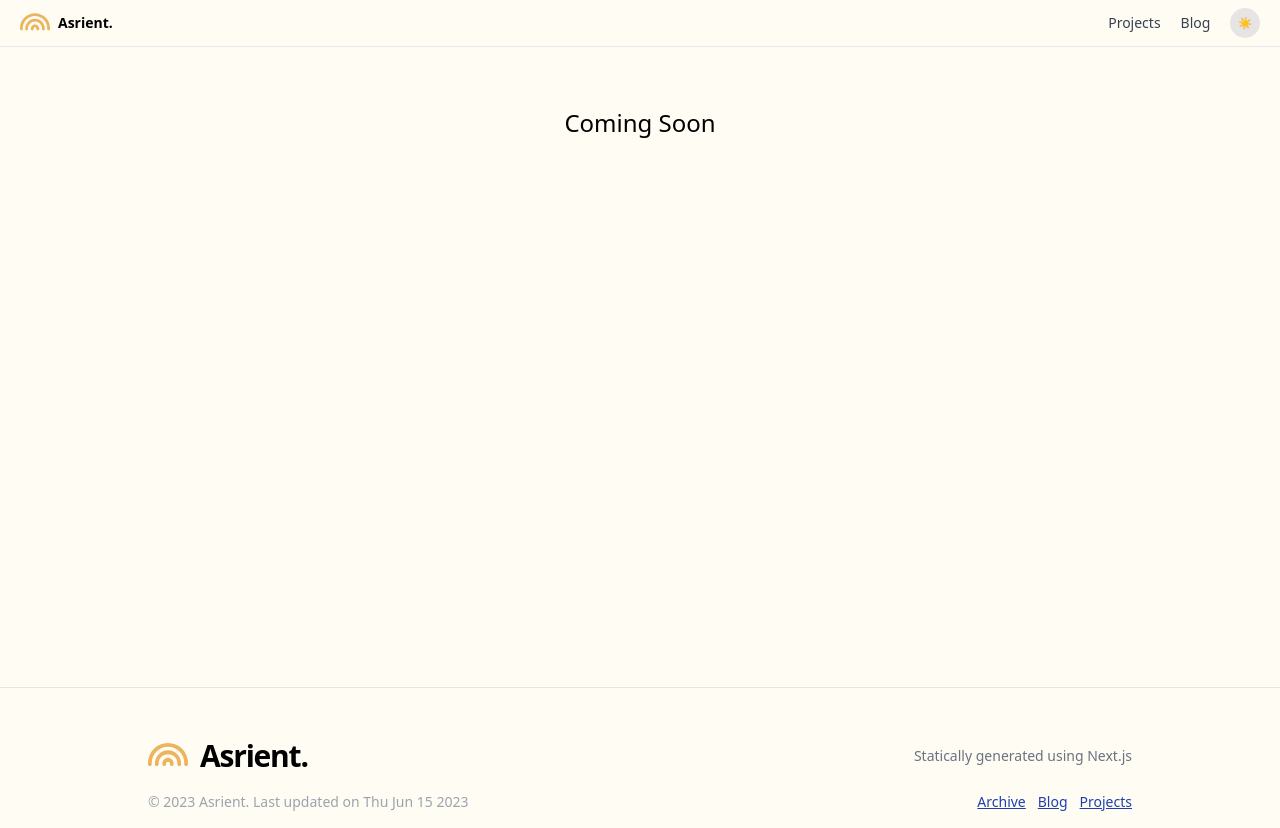
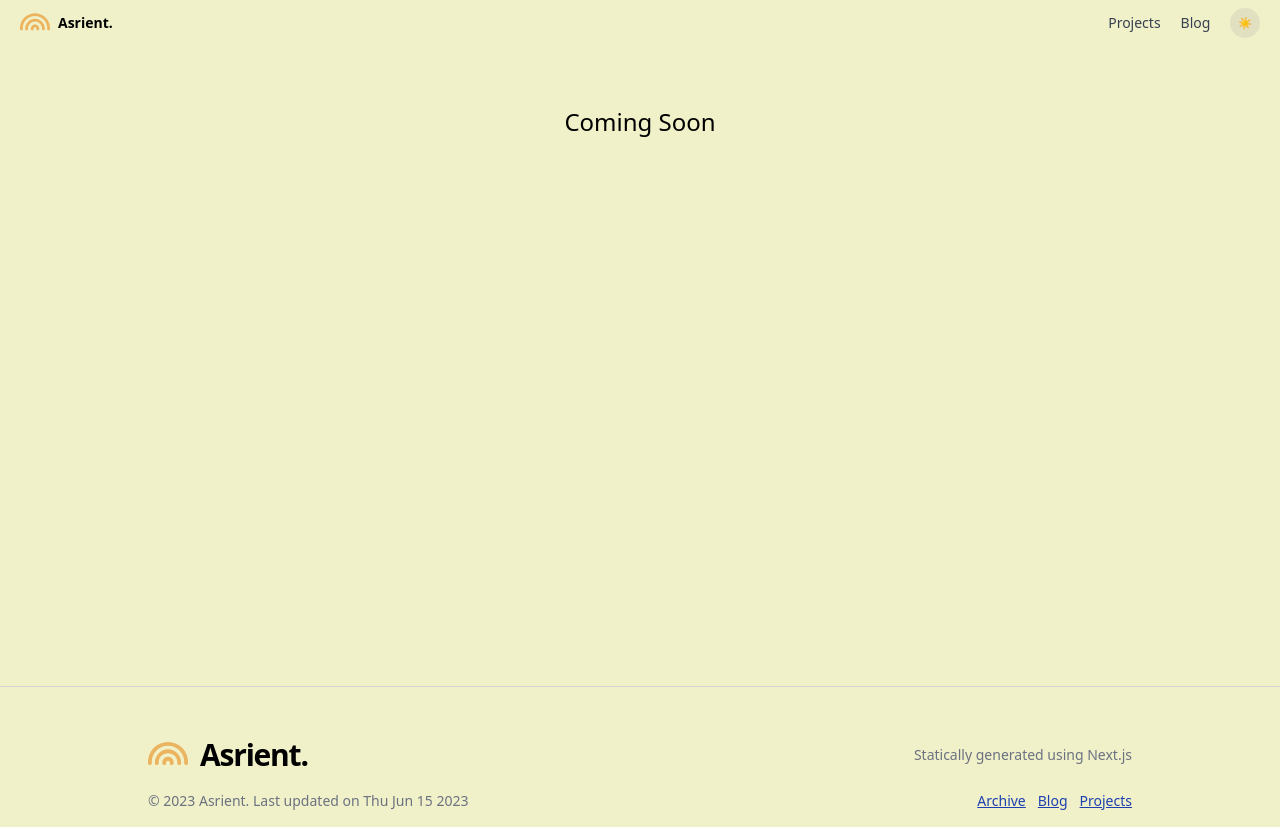
Before and after one commit to asrient/asrient.github.io, a Next.js app: page /blog in a window 1280 px wide. Built offline with nearby package versions, Linux system fonts and the light colour scheme.

Commit message:
update colors, fonts

```diff
--- a/components/dark-mode-toggle.tsx
+++ b/components/dark-mode-toggle.tsx
@@ -14,7 +14,7 @@ const DarkModeToggle = () => {
   }
 
   return (
-    <button type="button" onClick={toggleTheme} className="flex items-center justify-center w-[1.85rem] h-[1.85rem] m-0 ml-5 p-3 text-[0.7rem] rounded-full bg-stone-200 dark:bg-neutral-600 text-neutral-900 dark:text-neutral-100 focus:outline-none focus:ring-2 focus:ring-offset-2 focus:ring-accent-500" aria-pressed="false" aria-labelledby="toggleLabel">
+    <button type="button" onClick={toggleTheme} className="flex items-center justify-center w-[1.85rem] h-[1.85rem] m-0 ml-5 p-3 text-[0.7rem] rounded-full bg-neutral-400 dark:bg-neutral-700 bg-opacity-20 text-neutral-900 dark:text-neutral-100 focus:outline-none focus:ring-2 focus:ring-offset-2 focus:ring-accent-500" aria-pressed="false" aria-labelledby="toggleLabel">
       {
         isDarkMode ?
          '🌙'
--- a/components/footer.tsx
+++ b/components/footer.tsx
@@ -23,7 +23,7 @@ const Footer = ({ theme, project, currentDoc, lastUpdatedOn }: {
   }, []);
 
   return (
-    <footer className={thm`$bg-accent-5 dark:$bg-accent-5 border-t border-neutral-200 dark:border-neutral-700 pt-12 pb-4`}>
+    <footer className={thm`$bg-accent-5 dark:$bg-accent-5 border-t border-neutral-300 dark:border-neutral-700 pt-12 pb-4`}>
       <Container className='max-w-5xl'>
         <div className="flex flex-col-reverse lg:flex-row items-center justify-between">
           <h3 className="text-3xl font-bold tracking-tighter leading-tight text-center lg:text-left mt-5 lg:mt-0 lg:mb-0 lg:pr-4 lg:w-1/2">
@@ -52,7 +52,7 @@ const Footer = ({ theme, project, currentDoc, lastUpdatedOn }: {
             }
           </div>
         </div>
-          <div className="flex flex-col lg:flex-row justify-center lg:justify-between text-center items-center text-sm font-light text-gray-400 pt-4">
+          <div className="flex flex-col lg:flex-row justify-center lg:justify-between text-center items-center text-sm font-light text-gray-500 pt-4">
             <div>
             <span>{FOOTER_TEXT}</span>
             <span>&nbsp;Last updated on {date}</span>
--- a/components/header.tsx
+++ b/components/header.tsx
@@ -138,7 +138,7 @@ const Header = ({ theme, project, docsConfig }: {
   return (
     <>
       <div ref={scrollDetectorRef} />
-      <div className={thm`flex p-2 pl-5 pr-5 text-sm justify-center border-solid border-b dark:border-neutral-700 $bg-accent-5 dark:$bg-accent-5 top-0 z-20` + (showDocsSidebar ? ' sticky' : '')}>
+      <div className={thm`flex p-2 pl-5 pr-5 text-sm justify-center $bg-accent-5 dark:$bg-accent-5 top-0 z-20` + (showDocsSidebar ? ' sticky' : '')}>
         <div className='max-w-7xl flex flex-row w-full justify-between'>
           <div className="leading-tight font-semibold flex items-center">
             {showDocsSidebar && <button
--- a/components/intro.tsx
+++ b/components/intro.tsx
@@ -20,7 +20,7 @@ const Intro = ({ theme }: {
           alt="Profile Picture"
         />
         <div className='h-max'>
-          <div className='text-3xl md:text-4xl lg:text-6xl font-light leading-normal'>
+          <div className='text-3xl md:text-4xl lg:text-6xl font-medium font-serif leading-normal'>
             {BRAND_NAME}
           </div>
           <div className='italic text-red-500 font-light'>
@@ -28,7 +28,7 @@ const Intro = ({ theme }: {
           </div>
         </div>
       </div>
-      <h4 className="text-left text-sm mt-5 md:pl-8 lg:pl-10 md:max-w-[50vw]">
+      <h4 className="text-left text-lg mt-5 md:pl-8 lg:pl-10 md:max-w-[50vw] font-serif">
         <span dangerouslySetInnerHTML={{ __html: INTRO }}></span>
         <div className='pt-4 leading-relaxed'>
           Also find me on:
--- a/components/projects-showcase.tsx
+++ b/components/projects-showcase.tsx
@@ -15,7 +15,7 @@ const ProjectShowcase = ({ projects, theme }: Props) => {
 
   return (
     <section className='pt-10 pb-20 mx-auto max-w-5xl'>
-      <div className={thm`p-2 py-7 md:pb-8 md:px-6 rounded-2xl border-dashed $border-accent-2 dark:$border-accent-3 border-2 $bg-accent-4 dark:$bg-accent-4`}>
+      <div className={thm`p-2 py-7 md:pb-8 md:px-6 rounded-2xl $bg-accent-4 dark:$bg-accent-4`}>
       <h2 className='h2'>
         Projects
       </h2>
--- a/config/site.json
+++ b/config/site.json
@@ -4,7 +4,7 @@
     "REAL_NAME": "Aritra",
     "GITHUB_USERNAME": "asrient",
     "SITE_GITHUB_URL": "https://github.com/asrient/asrient.github.io",
-    "INTRO": "Hey 👋, I'm Aritra Sen. <br />Currently working at Oracle as a software engineer. <br />Welcome to my personal website, my corner of the internet where I occasionally post articles, notes and stories as I keep learning new things. <br />I also document some of my exciting open-sourced projects in here that I have been working on in my free time.",
+    "INTRO": "Hey, I'm Aritra Sen. <br />Currently working at Oracle as a software engineer. <br />Welcome to my personal website, my corner of the internet where I occasionally post articles, notes and stories as I keep learning new things. <br />I also document some of my open-sourced projects in here that I have been working on in my free time.",
     "SOCIALS": {
         "GITHUB": "https://github.com/asrient",
         "LINKEDIN": "https://www.linkedin.com/in/asrient/",
--- a/config/themes/orange.json
+++ b/config/themes/orange.json
@@ -1,7 +1,7 @@
 {
     "light": {
-        "accent-5": "#FFFCF3",
-        "accent-4": "#FFF6EA",
+        "accent-5": "#f0f0c9",
+        "accent-4": "#d8d8af",
         "accent-3": "#CB4B03",
         "accent-2": "#F5D5B7",
         "accent-1": "#DD8500"
```
